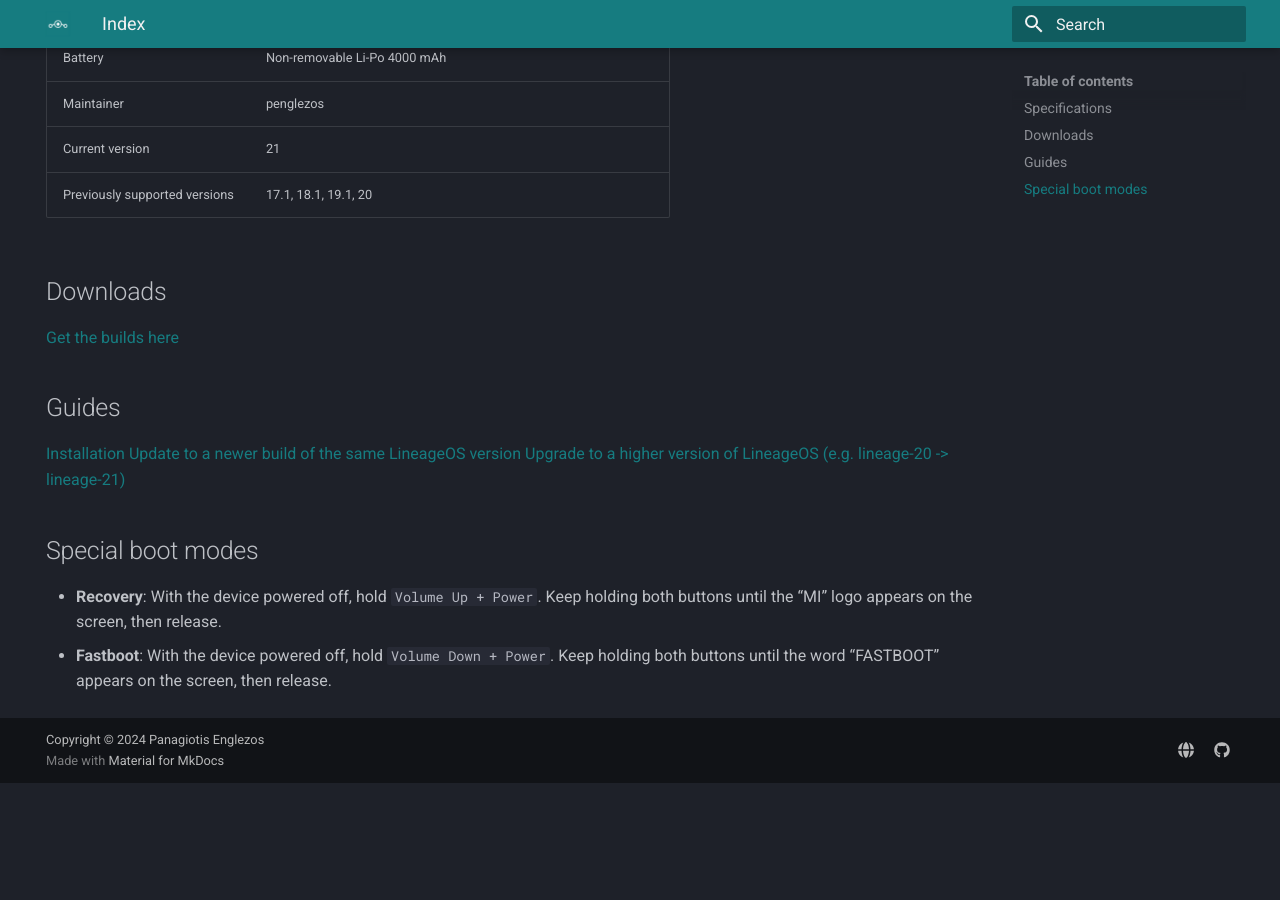
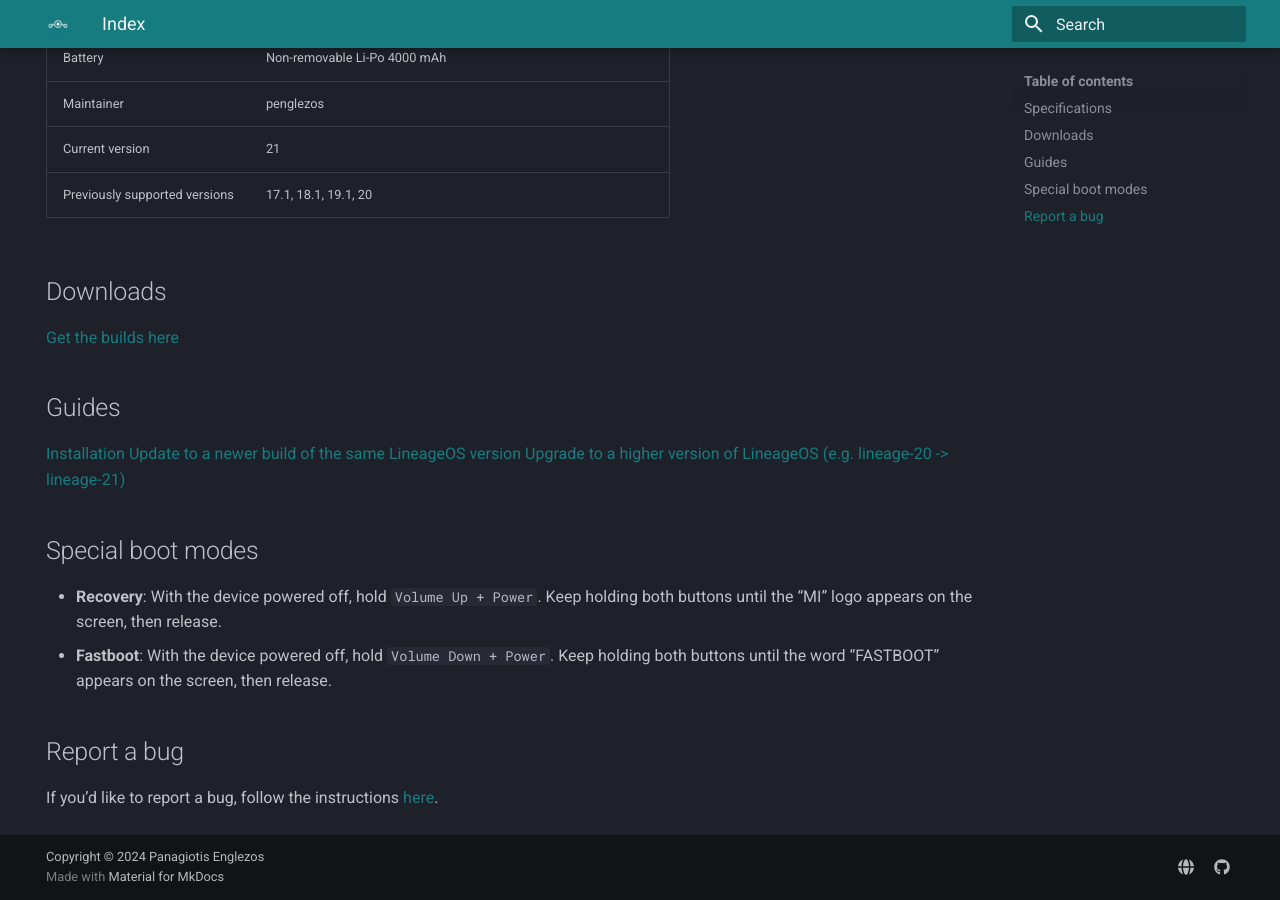
Before and after one commit to penglezos/lineageos.penglezos.dev, an MkDocs documentation site: the page built from docs/devices/raphael/index.md, in a window 1280 px wide and 900 px high, scrolled down 710 px. Built offline with MkDocs 1.6.1 and Material for MkDocs 9.7.7, drawn with Linux system fonts in a browser that asks for light colours; before the commit the page ends 1493 px from its top, so only the background shows below that.

Commit message:
Add bug repot section
Signed-off-by: penglezos <panagiotisegl@gmail.com>

```diff
--- a/docs/devices/raphael/index.md
+++ b/docs/devices/raphael/index.md
@@ -34,3 +34,6 @@
 ## Special boot modes
 * **Recovery**: With the device powered off, hold `Volume Up + Power`. Keep holding both buttons until the “MI” logo appears on the screen, then release.
 * **Fastboot**: With the device powered off, hold `Volume Down + Power`. Keep holding both buttons until the word “FASTBOOT” appears on the screen, then release.
+
+## Report a bug
+If you’d like to report a bug, follow the instructions [here](../../bugreport.md).
```
